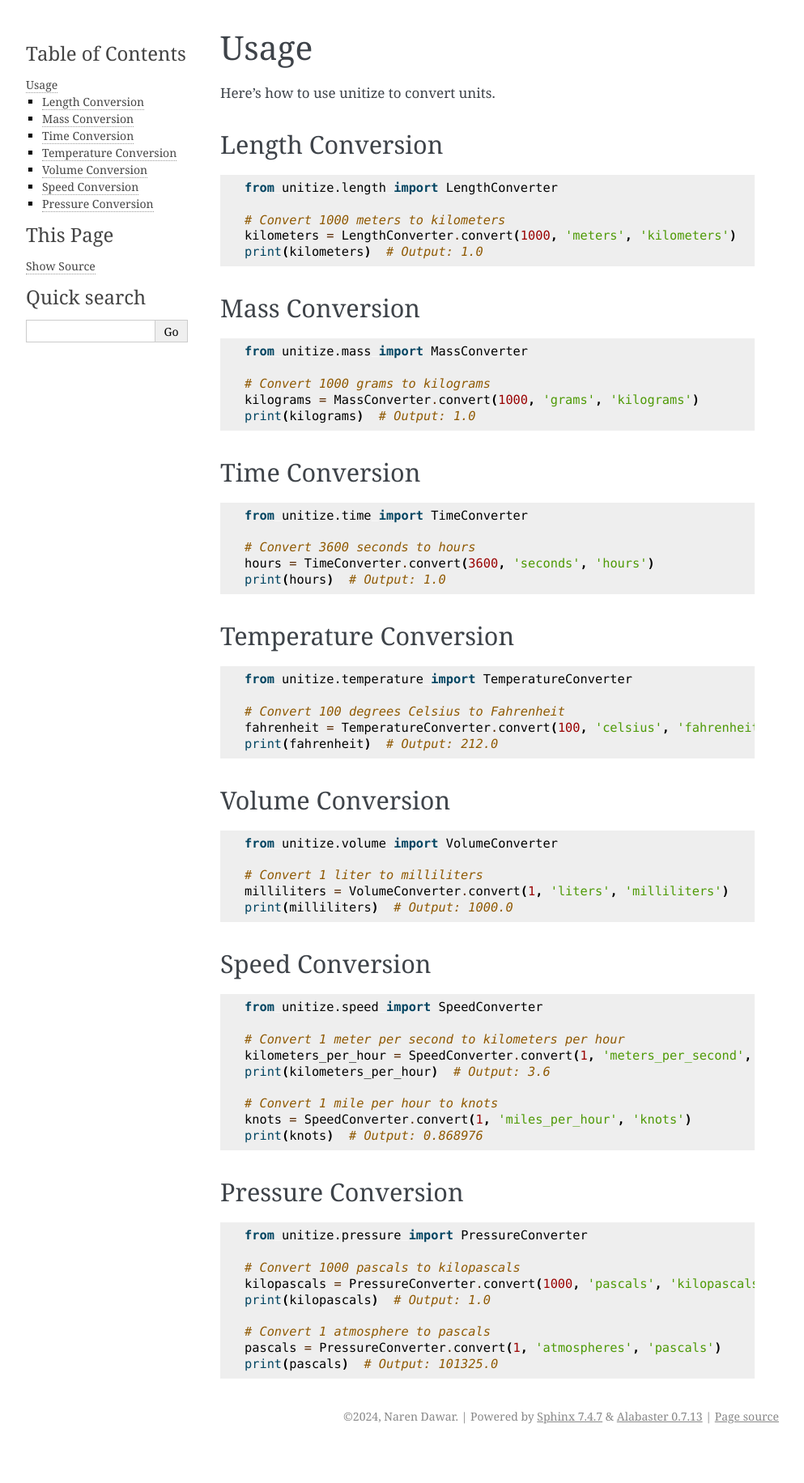
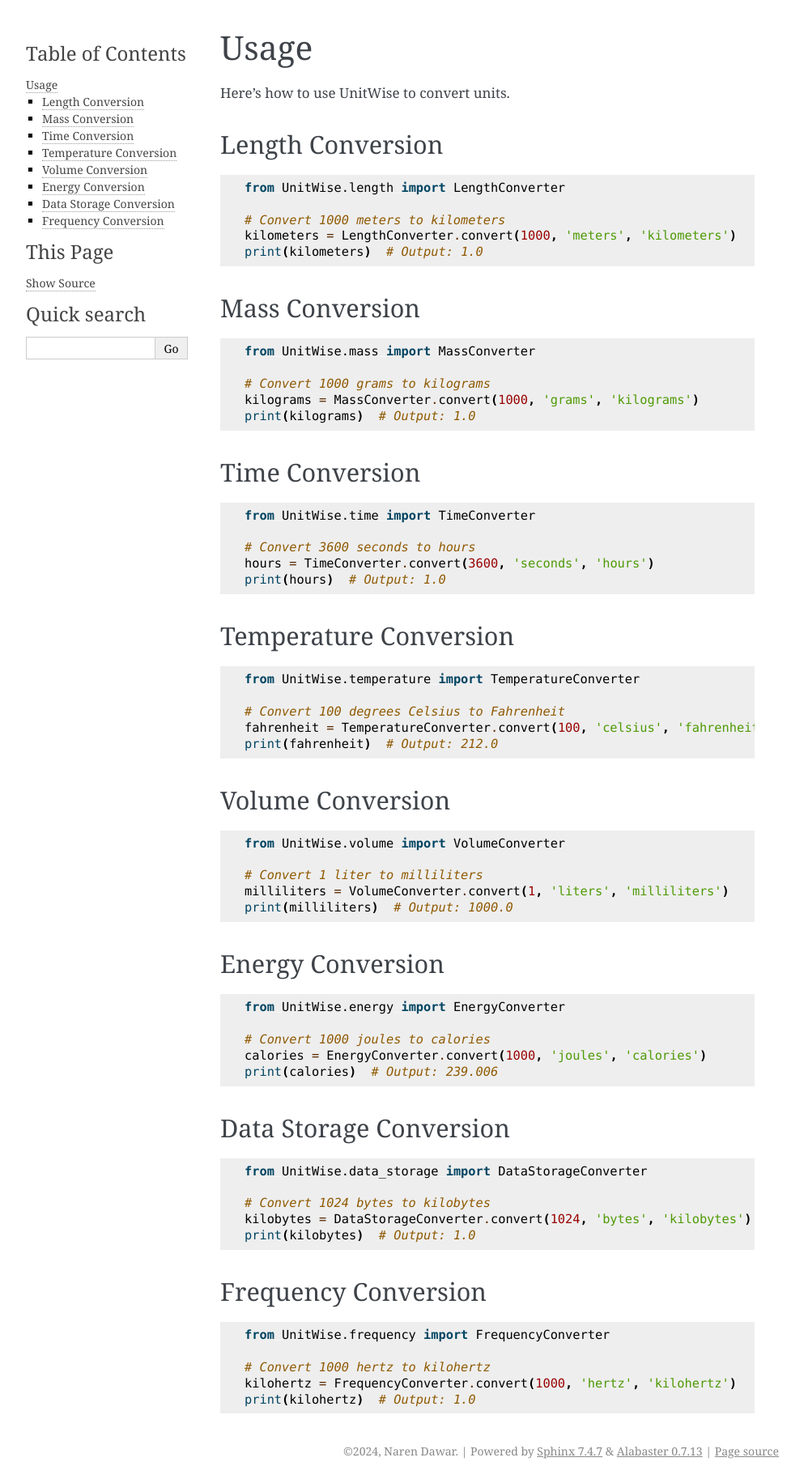
Before and after one commit to NarenDawar/unitize, a Sphinx documentation site: the page built from source/usage.rst, in a window 1280 px wide. Shown: the whole page at 81% size, without its empty margins (148-1141 px from the left). Built offline with Sphinx 7.4.7, drawn with Linux system fonts in a browser that asks for light colours; before the commit the page ends 1789 px from its top, so only the background shows below that.

Commit message:
Added energy/data examples.

```diff
--- a/source/usage.rst
+++ b/source/usage.rst
@@ -1,14 +1,14 @@
 Usage
 =====
 
-Here's how to use unitize to convert units.
+Here's how to use UnitWise to convert units.
 
 Length Conversion
 -----------------
 
 .. code-block:: python
 
-    from unitize.length import LengthConverter
+    from UnitWise.length import LengthConverter
 
     # Convert 1000 meters to kilometers
     kilometers = LengthConverter.convert(1000, 'meters', 'kilometers')
@@ -19,7 +19,7 @@
 
 .. code-block:: python
 
-    from unitize.mass import MassConverter
+    from UnitWise.mass import MassConverter
 
     # Convert 1000 grams to kilograms
     kilograms = MassConverter.convert(1000, 'grams', 'kilograms')
@@ -30,7 +30,7 @@
 
 .. code-block:: python
 
-    from unitize.time import TimeConverter
+    from UnitWise.time import TimeConverter
 
     # Convert 3600 seconds to hours
     hours = TimeConverter.convert(3600, 'seconds', 'hours')
@@ -41,7 +41,7 @@
 
 .. code-block:: python
 
-    from unitize.temperature import TemperatureConverter
+    from UnitWise.temperature import TemperatureConverter
 
     # Convert 100 degrees Celsius to Fahrenheit
     fahrenheit = TemperatureConverter.convert(100, 'celsius', 'fahrenheit')
@@ -52,38 +52,41 @@
 
 .. code-block:: python
 
-    from unitize.volume import VolumeConverter
+    from UnitWise.volume import VolumeConverter
 
     # Convert 1 liter to milliliters
     milliliters = VolumeConverter.convert(1, 'liters', 'milliliters')
     print(milliliters)  # Output: 1000.0
 
-Speed Conversion
-----------------
+Energy Conversion
+-----------------
 
 .. code-block:: python
 
-    from unitize.speed import SpeedConverter
+    from UnitWise.energy import EnergyConverter
 
-    # Convert 1 meter per second to kilometers per hour
-    kilometers_per_hour = SpeedConverter.convert(1, 'meters_per_second', 'kilometers_per_hour')
-    print(kilometers_per_hour)  # Output: 3.6
+    # Convert 1000 joules to calories
+    calories = EnergyConverter.convert(1000, 'joules', 'calories')
+    print(calories)  # Output: 239.006
 
-    # Convert 1 mile per hour to knots
-    knots = SpeedConverter.convert(1, 'miles_per_hour', 'knots')
-    print(knots)  # Output: 0.868976
-
-Pressure Conversion
--------------------
+Data Storage Conversion
+-----------------------
 
 .. code-block:: python
 
-    from unitize.pressure import PressureConverter
+    from UnitWise.data_storage import DataStorageConverter
 
-    # Convert 1000 pascals to kilopascals
-    kilopascals = PressureConverter.convert(1000, 'pascals', 'kilopascals')
-    print(kilopascals)  # Output: 1.0
+    # Convert 1024 bytes to kilobytes
+    kilobytes = DataStorageConverter.convert(1024, 'bytes', 'kilobytes')
+    print(kilobytes)  # Output: 1.0
 
-    # Convert 1 atmosphere to pascals
-    pascals = PressureConverter.convert(1, 'atmospheres', 'pascals')
-    print(pascals)  # Output: 101325.0
+Frequency Conversion
+--------------------
+
+.. code-block:: python
+
+    from UnitWise.frequency import FrequencyConverter
+
+    # Convert 1000 hertz to kilohertz
+    kilohertz = FrequencyConverter.convert(1000, 'hertz', 'kilohertz')
+    print(kilohertz)  # Output: 1.0
```
